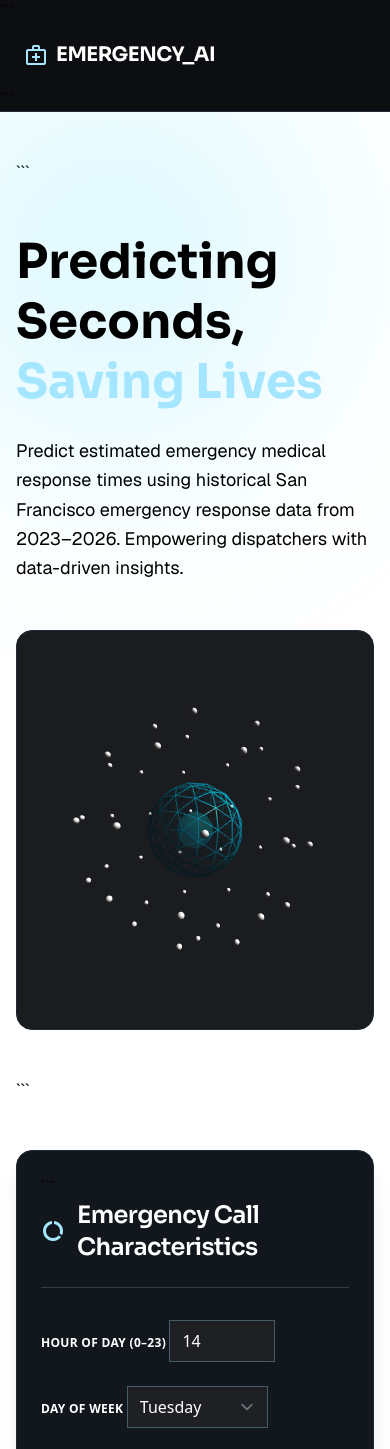
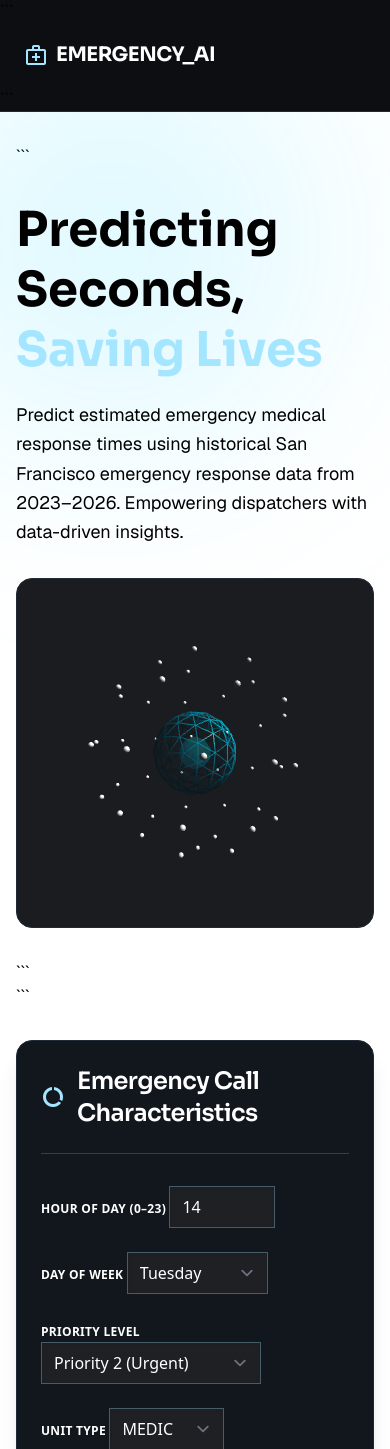
Before and after one commit to mara478/ambulance_wait_time, a Flask app: page / in a window 390 px wide. Shown: the part 25-1474 px from the top of the page. Run offline with Flask 3, Linux system fonts and the light colour scheme; some libraries are stand-ins or nearby versions.

Commit message:
Refactor CSS styles and layout adjustments
Updated color values and improved CSS comments for better clarity. Adjusted layout and form structure for enhanced responsiveness.

````diff
--- a/templates/index.html
+++ b/templates/index.html
@@ -42,7 +42,7 @@
                     "on-surface-variant": "#bbc9cf",
                     "primary-container": "#00d1ff",
                     "secondary-fixed-dim": "#b9c3ff",
-                    "on-tertiary-container": "#a10012",
+                    "on-tertiary-container": "#00566a",
                     "primary-fixed": "#b7eaff",
                     "on-primary-container": "#00566a",
                     "on-surface": "#e2e2e8",
@@ -69,7 +69,6 @@
                     "surface-container-lowest": "#0c0e12",
                     "on-secondary-container": "#d6daff",
 
-                    /* Dark blue used for the response-time result */
                     "result-blue": "#123B5D"
                 },
 
@@ -108,7 +107,9 @@
 
 <script src="https://cdnjs.cloudflare.com/ajax/libs/three.js/r128/three.min.js"></script>
 
+
 <style>
+
     body {
         background-color: theme('colors.background');
         color: theme('colors.on-background');
@@ -124,10 +125,11 @@
         font-family: theme('fontFamily.headline-xl');
     }
 
-    /* -------------------------------------------------
-       FORM TEXT
-       Keep the entire dark Emergency Call form white.
-       ------------------------------------------------- */
+
+    /* =================================================
+       FORM
+       Keep all form text white.
+       ================================================= */
 
     .form-label-styled,
     label,
@@ -147,11 +149,10 @@
         color: rgba(255, 255, 255, 0.6) !important;
     }
 
-    /* -------------------------------------------------
-       HERO SECTION
-       Black text on the light hero area.
-       "Saving Lives" remains cyan.
-       ------------------------------------------------- */
+
+    /* =================================================
+       HERO
+       ================================================= */
 
     .hero-title-main {
         color: #000000 !important;
@@ -161,10 +162,11 @@
         color: #000000 !important;
     }
 
-    /* -------------------------------------------------
+
+    /* =================================================
        RESPONSE TIME
-       Smaller, lighter and dark blue.
-       ------------------------------------------------- */
+       Smaller + lighter + dark blue.
+       ================================================= */
 
     .result-heading {
         color: #123B5D !important;
@@ -185,16 +187,73 @@
         line-height: 1.5 !important;
     }
 
-    /* -------------------------------------------------
+
+    /* =================================================
        FOOTER LOGO
-       White icon + EMERGENCY_AI text.
-       ------------------------------------------------- */
+       ================================================= */
 
     .footer-logo,
     .footer-logo .material-symbols-outlined,
     .footer-logo span {
         color: #ffffff !important;
     }
+
+
+    /* =================================================
+       HERO LAYOUT
+
+       Keeps the text on the left and the 3D element
+       on the right with a compact gap.
+       ================================================= */
+
+    .hero-section {
+        margin-bottom: 0 !important;
+    }
+
+    .hero-text {
+        min-height: 400px;
+        display: flex;
+        flex-direction: column;
+        justify-content: center;
+    }
+
+    .hero-visual {
+        height: 400px;
+    }
+
+
+    /* =================================================
+       CONTENT BELOW HERO
+
+       Small gap so the form begins shortly below the
+       hero instead of leaving a large empty area.
+       ================================================= */
+
+    .content-grid {
+        margin-top: -24px;
+    }
+
+
+    /* =================================================
+       RESPONSIVE
+       ================================================= */
+
+    @media (max-width: 1023px) {
+
+        .hero-text {
+            min-height: auto;
+        }
+
+        .hero-visual {
+            height: 350px;
+        }
+
+        .content-grid {
+            margin-top: 0;
+        }
+
+    }
+
 </style>
 ```
 
@@ -223,6 +282,7 @@
 
     </div>
 
+
     <nav class="hidden md:flex items-center gap-8">
 
         <a class="text-white hover:text-primary transition-colors font-body-md font-medium" href="#">
@@ -248,19 +308,29 @@
      MAIN CONTENT
      ===================================================== -->
 
-<main class="flex-grow max-w-[1440px] mx-auto w-full px-4 md:px-8 py-12 flex flex-col gap-12">
+<main class="flex-grow max-w-[1440px] mx-auto w-full px-4 md:px-8 py-8 flex flex-col">
 
 <!-- =====================================================
      HERO SECTION
+
+     LEFT  = TEXT
+     RIGHT = 3D ELEMENT
      ===================================================== -->
 
-<section class="grid grid-cols-1 lg:grid-cols-2 gap-12 items-center relative">
+<section class="hero-section grid grid-cols-1 lg:grid-cols-2 gap-8 lg:gap-10 items-stretch relative">
 
 ```
-<div class="absolute -top-24 -left-24 w-96 h-96 bg-glow-cyan rounded-full blur-[120px] pointer-events-none"></div>
+<!-- Decorative glow -->
+
+<div class="absolute -top-24 -left-24 w-96 h-96 bg-glow-cyan rounded-full blur-[120px] pointer-events-none">
+</div>
 
 
-<div class="flex flex-col gap-6 z-10">
+<!-- =================================================
+     LEFT: HERO TEXT
+     ================================================= -->
+
+<div class="hero-text flex flex-col gap-5 z-10">
 
     <h1 class="text-5xl md:text-6xl font-headline-xl font-bold leading-tight">
 
@@ -286,25 +356,38 @@
 </div>
 
 
-<!-- THREE.JS ANIMATION -->
+<!-- =================================================
+     RIGHT: 3D ELEMENT
+     ================================================= -->
 
-<div class="relative rounded-2xl border border-border-subtle bg-surface-container-low overflow-hidden h-[400px]">
+<div class="hero-visual relative rounded-2xl border border-border-subtle bg-surface-container-low overflow-hidden z-10">
 
-    <div class="w-full h-full" id="threejs-container-ANIMATION_5"></div>
+    <div class="w-full h-full" id="threejs-container-ANIMATION_5">
+    </div>
 
 
     <script>
+
         (function() {
 
             const container =
-                document.getElementById('threejs-container-ANIMATION_5');
+                document.getElementById(
+                    'threejs-container-ANIMATION_5'
+                );
 
             if (!container) return;
 
-            const width = container.clientWidth;
-            const height = container.clientHeight;
 
-            const scene = new THREE.Scene();
+            const width =
+                container.clientWidth;
+
+            const height =
+                container.clientHeight;
+
+
+            const scene =
+                new THREE.Scene();
+
 
             const camera =
                 new THREE.PerspectiveCamera(
@@ -314,30 +397,47 @@
                     1000
                 );
 
+
             const renderer =
                 new THREE.WebGLRenderer({
                     alpha: true,
                     antialias: true
                 });
 
-            renderer.setSize(width, height);
+
+            renderer.setSize(
+                width,
+                height
+            );
+
 
             renderer.setPixelRatio(
-                Math.min(window.devicePixelRatio, 2)
+                Math.min(
+                    window.devicePixelRatio,
+                    2
+                )
             );
 
-            container.appendChild(renderer.domElement);
+
+            container.appendChild(
+                renderer.domElement
+            );
 
 
-            const group = new THREE.Group();
+            const group =
+                new THREE.Group();
 
             scene.add(group);
 
 
-            /* Core */
+            /* CORE */
 
             const coreGeometry =
-                new THREE.IcosahedronGeometry(1.2, 2);
+                new THREE.IcosahedronGeometry(
+                    1.2,
+                    2
+                );
+
 
             const coreMaterial =
                 new THREE.MeshPhongMaterial({
@@ -348,19 +448,25 @@
                     shininess: 100
                 });
 
+
             const core =
                 new THREE.Mesh(
                     coreGeometry,
                     coreMaterial
                 );
 
+
             group.add(core);
 
 
-            /* Inner Core */
+            /* INNER CORE */
 
             const innerCoreGeometry =
-                new THREE.IcosahedronGeometry(0.6, 1);
+                new THREE.IcosahedronGeometry(
+                    0.6,
+                    1
+                );
+
 
             const innerCoreMaterial =
                 new THREE.MeshPhongMaterial({
@@ -371,18 +477,21 @@
                     emissiveIntensity: 0.5
                 });
 
+
             const innerCore =
                 new THREE.Mesh(
                     innerCoreGeometry,
                     innerCoreMaterial
                 );
 
+
             group.add(innerCore);
 
 
-            /* Points */
+            /* POINTS */
 
             const points = [];
+
 
             const pointGeometry =
                 new THREE.SphereGeometry(
@@ -390,6 +499,7 @@
                     12,
                     12
                 );
+
 
             const pointMaterialBase =
                 new THREE.MeshPhongMaterial({
@@ -405,13 +515,18 @@
                         pointMaterialBase.clone()
                     );
 
+
                 const phi =
                     Math.acos(
                         -1 + (2 * i) / 45
                     );
 
+
                 const theta =
-                    Math.sqrt(45 * Math.PI) * phi;
+                    Math.sqrt(
+                        45 * Math.PI
+                    ) * phi;
+
 
                 point.position.setFromSphericalCoords(
                     2.5,
@@ -419,20 +534,25 @@
                     theta
                 );
 
+
                 point.userData = {
+
                     originalPosition:
                         point.position.clone(),
 
                     hoverScale: 1
+
                 };
+
 
                 group.add(point);
 
                 points.push(point);
+
             }
 
 
-            /* Lighting */
+            /* LIGHTING */
 
             const light =
                 new THREE.PointLight(
@@ -441,7 +561,13 @@
                     100
                 );
 
-            light.position.set(10, 10, 10);
+
+            light.position.set(
+                10,
+                10,
+                10
+            );
+
 
             scene.add(light);
 
@@ -452,7 +578,10 @@
                     0.5
                 );
 
-            scene.add(ambientLight);
+
+            scene.add(
+                ambientLight
+            );
 
 
             camera.position.z = 6;
@@ -461,11 +590,13 @@
             const mouse =
                 new THREE.Vector2();
 
+
             const raycaster =
                 new THREE.Raycaster();
 
 
             let targetRotationX = 0;
+
             let targetRotationY = 0;
 
 
@@ -476,47 +607,69 @@
                     const rect =
                         container.getBoundingClientRect();
 
+
                     mouse.x =
-                        ((event.clientX - rect.left) /
-                            rect.width) * 2 - 1;
+                        ((event.clientX -
+                            rect.left) /
+                            rect.width) *
+                        2 - 1;
+
 
                     mouse.y =
-                        -((event.clientY - rect.top) /
-                            rect.height) * 2 + 1;
+                        -((event.clientY -
+                            rect.top) /
+                            rect.height) *
+                        2 + 1;
+
 
                     targetRotationY =
                         mouse.x * 0.5;
 
+
                     targetRotationX =
                         -mouse.y * 0.5;
+
                 }
             );
 
 
             function animate() {
 
-                requestAnimationFrame(animate);
+                requestAnimationFrame(
+                    animate
+                );
 
 
                 group.rotation.x +=
-                    (targetRotationX -
-                        group.rotation.x) * 0.05;
+                    (
+                        targetRotationX -
+                        group.rotation.x
+                    ) * 0.05;
+
 
                 group.rotation.y +=
-                    (targetRotationY -
-                        group.rotation.y) * 0.05;
+                    (
+                        targetRotationY -
+                        group.rotation.y
+                    ) * 0.05;
 
 
-                core.rotation.y += 0.002;
+                core.rotation.y +=
+                    0.002;
 
-                innerCore.rotation.y -= 0.003;
+
+                innerCore.rotation.y -=
+                    0.003;
 
 
                 const time =
                     Date.now() * 0.002;
 
+
                 const pulse =
-                    1 + Math.sin(time) * 0.1;
+                    1 +
+                    Math.sin(time) *
+                    0.1;
 
 
                 core.scale.set(
@@ -524,6 +677,7 @@
                     pulse,
                     pulse
                 );
+
 
                 innerCore.scale.set(
                     pulse * 0.8,
@@ -539,7 +693,9 @@
 
 
                 const intersects =
-                    raycaster.intersectObjects(points);
+                    raycaster.intersectObjects(
+                        points
+                    );
 
 
                 points.forEach(point => {
@@ -548,10 +704,13 @@
                         0xffffff
                     );
 
+
                     point.userData.hoverScale +=
-                        (1 -
-                            point.userData.hoverScale) *
-                        0.1;
+                        (
+                            1 -
+                            point.userData.hoverScale
+                        ) * 0.1;
+
 
                     point.position.x =
                         point.userData.originalPosition.x +
@@ -559,6 +718,7 @@
                             time +
                             point.position.y
                         ) * 0.1;
+
 
                     point.position.z =
                         point.userData.originalPosition.z +
@@ -575,12 +735,15 @@
                     const hovered =
                         intersects[0].object;
 
+
                     hovered.material.color.set(
                         0x00d1ff
                     );
 
+
                     hovered.userData.hoverScale =
                         2.5;
+
                 }
 
 
@@ -599,6 +762,7 @@
                     scene,
                     camera
                 );
+
             }
 
 
@@ -612,10 +776,14 @@
                     const newHeight =
                         container.clientHeight;
 
+
                     camera.aspect =
-                        newWidth / newHeight;
+                        newWidth /
+                        newHeight;
+
 
                     camera.updateProjectionMatrix();
+
 
                     renderer.setSize(
                         newWidth,
@@ -629,6 +797,7 @@
             animate();
 
         })();
+
     </script>
 
 </div>
@@ -638,24 +807,30 @@
 
 <!-- =====================================================
      CONTENT GRID
+
+     This now sits close underneath the hero.
      ===================================================== -->
 
-<div class="grid grid-cols-1 lg:grid-cols-3 gap-8 relative z-10">
+<div class="content-grid grid grid-cols-1 lg:grid-cols-3 gap-8 relative z-10">
 
-<!-- =====================================================
+```
+<!-- =================================================
      PREDICTION FORM
-     ===================================================== -->
+     ================================================= -->
 
 <section class="lg:col-span-2 bg-surface-card rounded-2xl border border-border-subtle p-6 md:p-8 shadow-xl">
 
-```
+
     <div class="flex items-center gap-3 mb-8 border-b border-border-subtle border-primary/20 pb-6">
 
         <span class="material-symbols-outlined text-primary">
             data_usage
         </span>
 
-    <!-- KEEP WHITE -->
+
+        <!-- IMPORTANT:
+             This remains WHITE. -->
+
         <h2 class="text-2xl font-headline-md font-semibold text-white tracking-tight">
             Emergency Call Characteristics
         </h2>
@@ -680,6 +855,7 @@
 
                 </label>
 
+
                 <input
                     class="form-input-styled border-primary/30 focus:border-primary focus:ring-primary/50 shadow-inner"
                     id="hour"
@@ -702,6 +878,7 @@
                     Day of Week
 
                 </label>
+
 
                 <select
                     class="form-input-styled border-primary/30 focus:border-primary focus:ring-primary/50 shadow-inner"
@@ -758,6 +935,7 @@
 
                 </label>
 
+
                 <select
                     class="form-input-styled border-primary/30 focus:border-primary focus:ring-primary/50 shadow-inner"
                     id="priority"
@@ -799,6 +977,7 @@
 
                 </label>
 
+
                 <select
                     class="form-input-styled border-primary/30 focus:border-primary focus:ring-primary/50 shadow-inner"
                     id="unit_type"
@@ -834,6 +1013,7 @@
 
                 </label>
 
+
                 <input
                     class="form-input-styled border-primary/30 focus:border-primary focus:ring-primary/50 shadow-inner"
                     id="zipcode"
@@ -855,6 +1035,7 @@
                     Station Area
 
                 </label>
+
 
                 <input
                     class="form-input-styled border-primary/30 focus:border-primary focus:ring-primary/50 shadow-inner"
@@ -882,6 +1063,7 @@
                     Neighborhood
 
                 </label>
+
 
                 <input
                     class="form-input-styled border-primary/30 focus:border-primary focus:ring-primary/50 shadow-inner"
@@ -938,25 +1120,26 @@
         </div>
 
     </form>
-```
 
 </section>
 
-<!-- =====================================================
+
+<!-- =================================================
      SIDEBAR
-     ===================================================== -->
+     ================================================= -->
 
 <div class="flex flex-col gap-6">
 
-```
-<!-- RESPONSE TIME CARD -->
+
+    <!-- RESPONSE TIME -->
 
     <section
         class="bg-primary-container text-on-primary-container rounded-2xl p-6 shadow-lg border border-primary-fixed-dim relative overflow-hidden"
         id="result-card">
 
 
-    <div class="absolute -right-8 -top-8 w-32 h-32 bg-white/10 rounded-full blur-2xl pointer-events-none"></div>
+        <div class="absolute -right-8 -top-8 w-32 h-32 bg-white/10 rounded-full blur-2xl pointer-events-none">
+        </div>
 
 
         <div class="flex items-center gap-2 mb-4 relative z-10">
@@ -964,6 +1147,7 @@
             <span class="material-symbols-outlined text-on-primary-container">
                 timer
             </span>
+
 
             <h2 class="result-heading font-headline-md tracking-tight">
                 Estimated Response Time
@@ -1003,6 +1187,7 @@
                 info
             </span>
 
+
             <h3 class="text-lg font-headline-md font-semibold text-white">
                 Model Specifications
             </h3>
@@ -1011,7 +1196,6 @@
 
 
         <ul class="flex flex-col gap-4 font-body-md text-sm">
-
 
             <li class="flex flex-col gap-1">
 
@@ -1064,13 +1248,12 @@
 
             </li>
 
-
         </ul>
 
     </section>
-```
 
 </div>
+```
 
 </div>
 
@@ -1085,8 +1268,6 @@
 ```
 <div class="max-w-[1440px] mx-auto px-6 flex flex-col md:flex-row justify-between items-center gap-6">
 
-
-    <!-- WHITE FOOTER LOGO + ICON -->
 
     <div class="footer-logo flex items-center gap-2 opacity-70">
 
````
Lines whose indentation alone changed are shown as unchanged.
